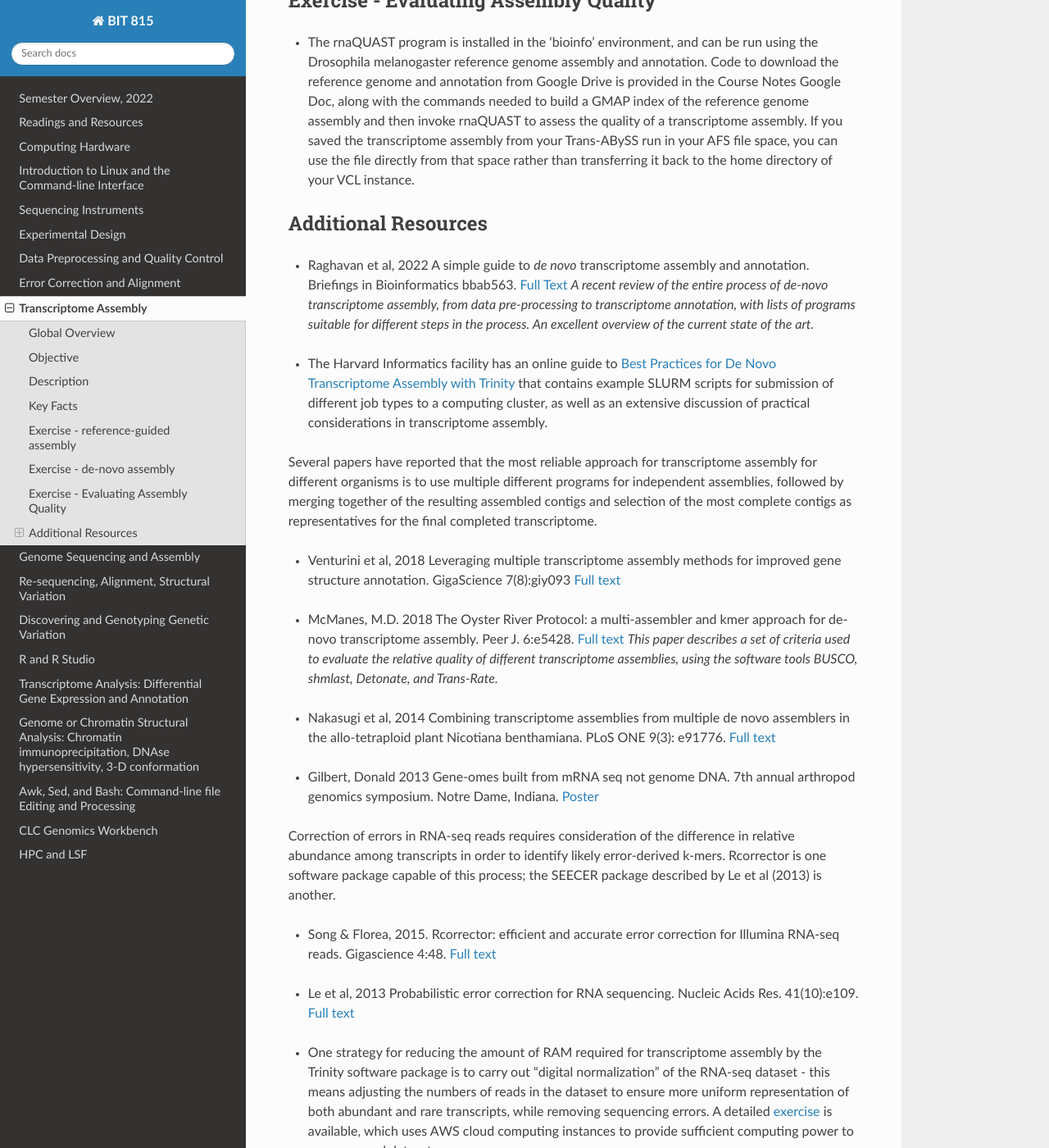
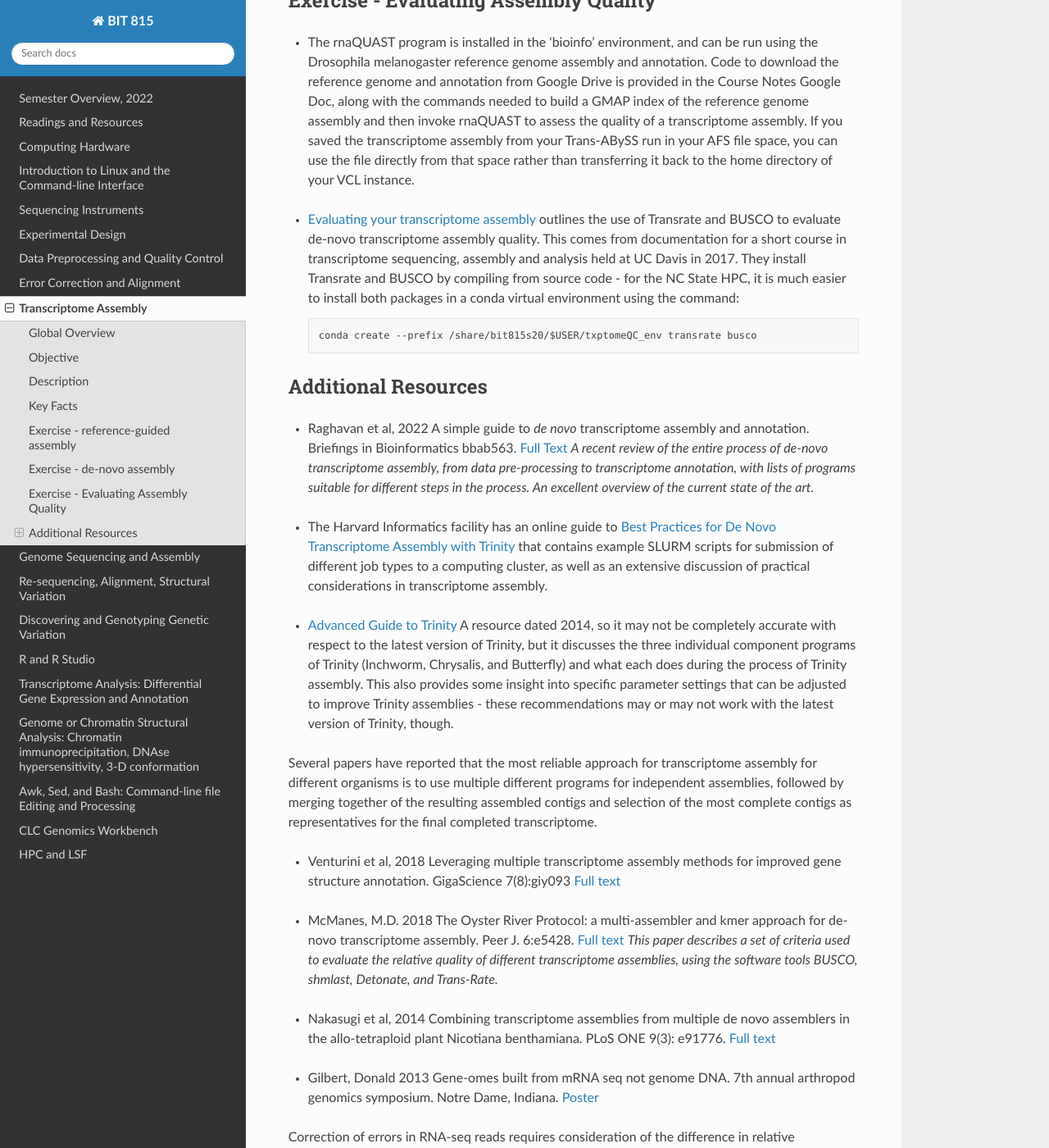
Before and after one commit to rwhetten/DeepSeqAnalysis, a Sphinx documentation site: the page built from docs/source/transcriptome-assembly.rst, in a window 1280 px wide and 1400 px high, scrolled down 4165 px. Shown: the whole window at 82% size. Built offline with Sphinx 7.4.7 and the Read the Docs theme 2.0.0, drawn with Linux system fonts in a browser that asks for light colours; some of the changed text lies outside the part shown.

Commit message:
Update transcriptome-assembly.rst
Add additional links to exercises and resource sections

```diff
--- a/docs/source/transcriptome-assembly.rst
+++ b/docs/source/transcriptome-assembly.rst
@@ -114,6 +114,12 @@ Exercise - Evaluating Assembly Quality
 
 \
 
++ `Evaluating your transcriptome assembly <https://dibsi-rnaseq.readthedocs.io/en/latest/evaluation.html>`_ outlines the use of Transrate and BUSCO to evaluate de-novo transcriptome assembly quality. This comes from documentation for a short course in transcriptome sequencing, assembly and analysis held at UC Davis in 2017. They install Transrate and BUSCO by compiling from source code - for the NC State HPC, it is much easier to install both packages in a conda virtual environment using the command::
+
+    conda create --prefix /share/bit815s20/$USER/txptomeQC_env transrate busco
+
+\
+
 Additional Resources
 ********************
 
@@ -122,6 +128,10 @@ Additional Resources
 \
 
 + The Harvard Informatics facility has an online guide to `Best Practices for De Novo Transcriptome Assembly with Trinity <https://informatics.fas.harvard.edu/best-practices-for-de-novo-transcriptome-assembly-with-trinity.html>`_ that contains example SLURM scripts for submission of different job types to a computing cluster, as well as an extensive discussion of practical considerations in transcriptome assembly.
+
+\
+
++ `Advanced Guide to Trinity <https://eagle.fish.washington.edu/whale/fish546/Trinity_r2013-08-14_analysis1-2014-02-08-20-44-13.233/bin/trinityrnaseq_r2013_08_14/docs/advanced_trinity_guide.html>`_ A resource dated 2014, so it may not be completely accurate with respect to the latest version of Trinity, but it discusses the three individual component programs of Trinity (Inchworm, Chrysalis, and Butterfly) and what each does during the process of Trinity assembly. This also provides some insight into specific parameter settings that can be adjusted to improve Trinity assemblies - these recommendations may or may not work with the latest version of Trinity, though.
 
 
 Several papers have reported that the most reliable approach for transcriptome assembly for different organisms is to use multiple different programs for independent assemblies, followed by merging together of the resulting assembled contigs and selection of the most complete contigs as representatives for the final completed transcriptome.
```
Also changed, not shown: other parts of docs/source/transcriptome-assembly.rst (+1 -1 lines).
